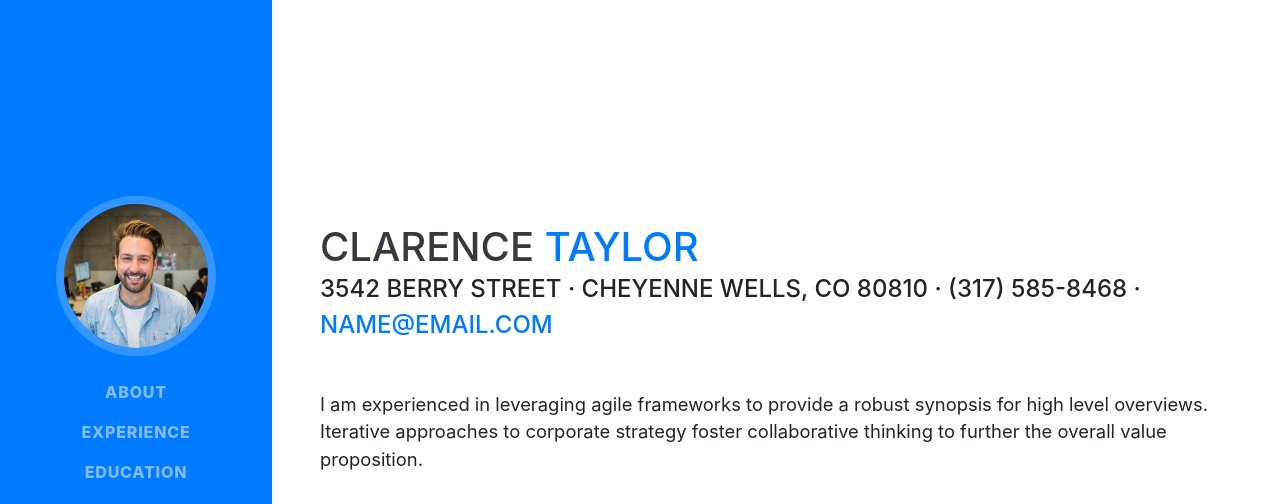
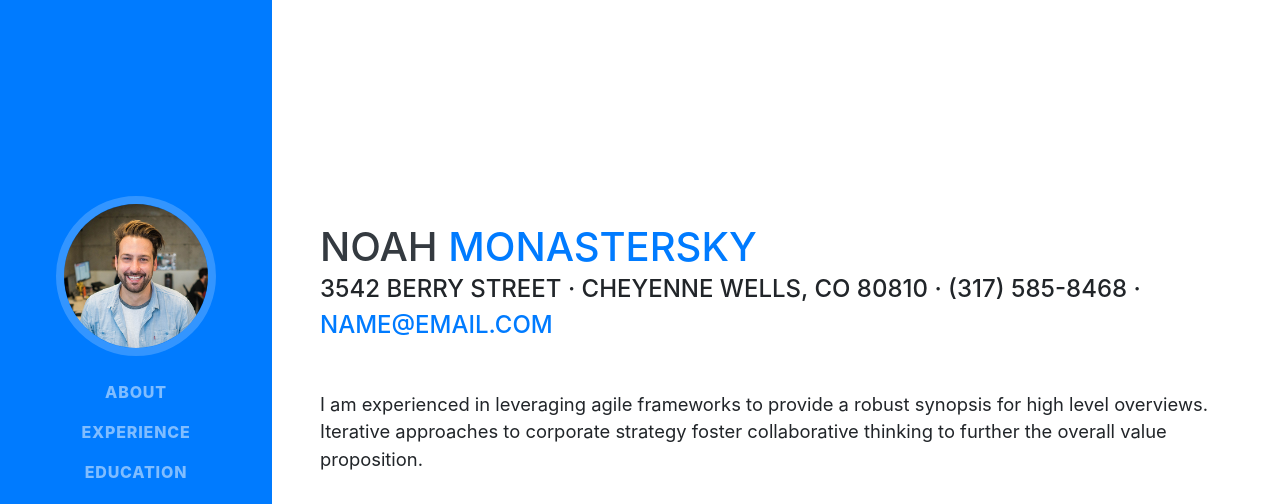
Before and after one commit to Monastersky/Monastersky.github.io, a website with bundled scripts: page index.html in a window 1280 px wide. Shown: the top 504 px of the page. Built offline with nearby package versions, Linux system fonts and the light colour scheme; a web font is replaced by a local one.

Commit message:
first push

```diff
--- a/index.html
+++ b/index.html
@@ -63,8 +63,8 @@
 
     <section class="resume-section p-3 p-lg-5 d-flex align-items-center" id="about">
       <div class="w-100">
-        <h1 class="mb-0">Clarence
-          <span class="text-primary">Taylor</span>
+        <h1 class="mb-0">Noah
+          <span class="text-primary">Monastersky</span>
         </h1>
         <div class="subheading mb-5">3542 Berry Street · Cheyenne Wells, CO 80810 · (317) 585-8468 ·
           <a href="mailto:name@email.com">name@email.com</a>
```
